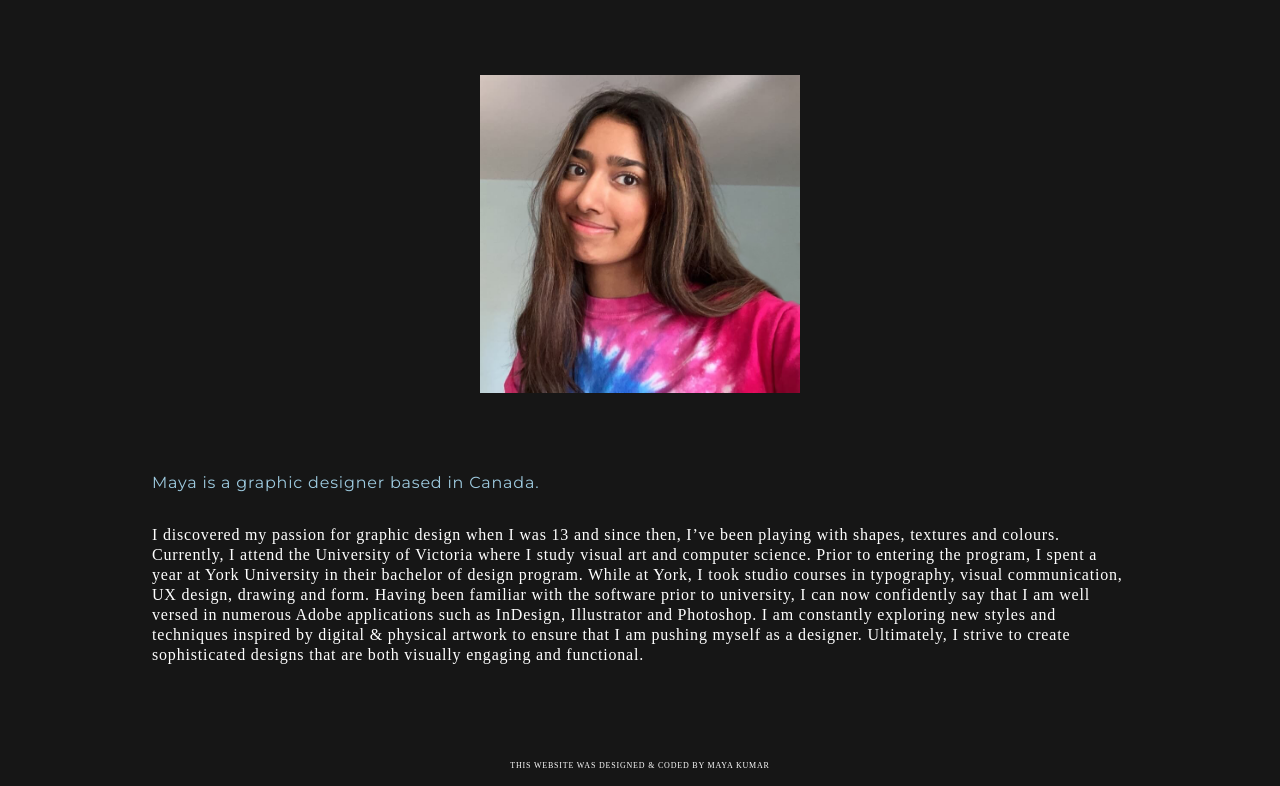
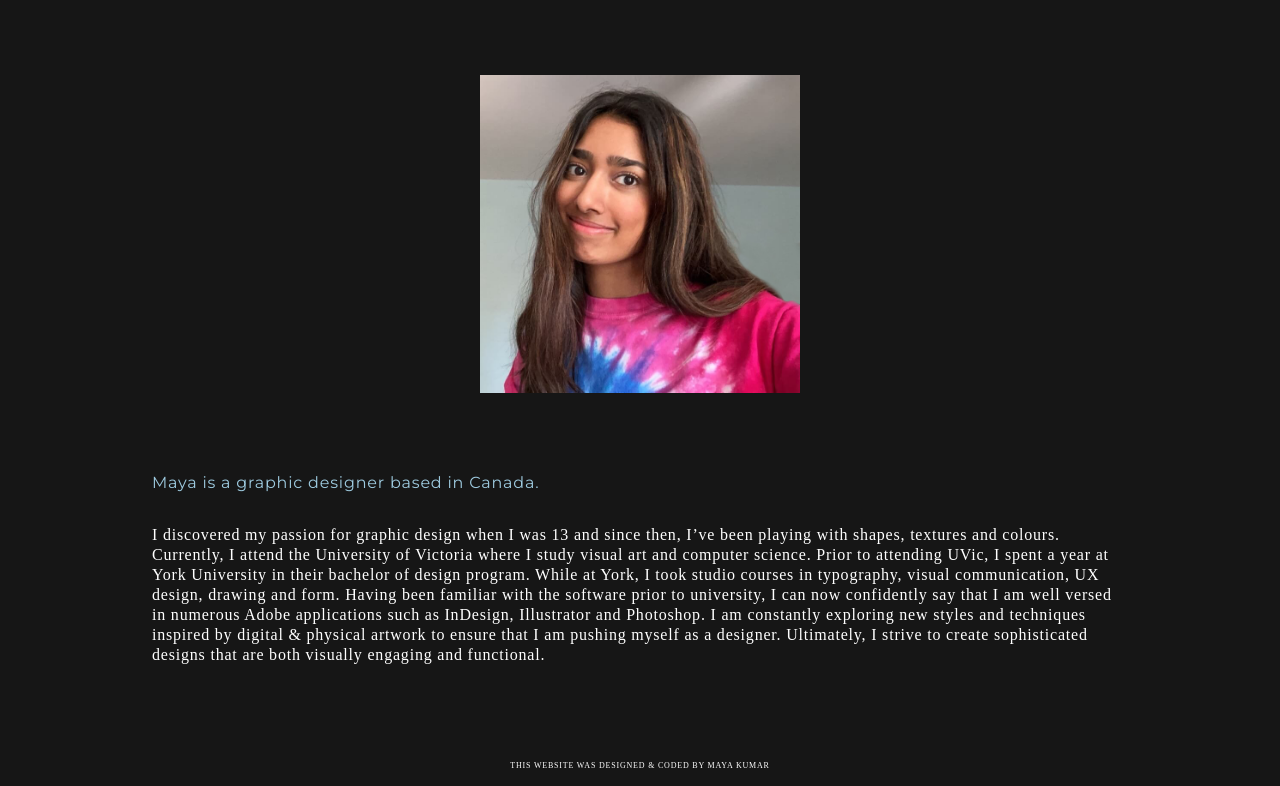
Before and after one commit to mayakumar-portfolio/mayakumar-portfolio.github.io, a plain HTML site: page portfolio/about.html in a window 1280 px wide. Shown: the part 148-934 px from the top of the page. Drawn offline with nearby package versions, Linux system fonts and the light colour scheme; a web font is replaced by a local one.

Commit message:
Update about.html

```diff
--- a/portfolio/about.html
+++ b/portfolio/about.html
@@ -85,7 +85,7 @@
 <div class="col-xs-12">
             <div class="body-text">
                 <p class="subhead-about">Maya is a graphic designer based in Canada. </p>
-                <p>I discovered my passion for graphic design when I was 13 and since then, I’ve been playing with shapes, textures and colours. Currently, I attend the University of Victoria where I study visual art and computer science. Prior to entering the program, I spent a year at York University in their bachelor of design program. While at York, I took studio courses in typography, visual communication, UX design, drawing and form. Having been familiar with the software prior to university, I can now confidently say that I am well versed in numerous Adobe applications such as InDesign, Illustrator and Photoshop. I am constantly exploring new styles and techniques inspired by digital & physical artwork to ensure that I am pushing myself as a designer. Ultimately, I strive to create sophisticated designs that are both visually engaging and functional.</p>
+                <p>I discovered my passion for graphic design when I was 13 and since then, I’ve been playing with shapes, textures and colours. Currently, I attend the University of Victoria where I study visual art and computer science. Prior to attending UVic, I spent a year at York University in their bachelor of design program. While at York, I took studio courses in typography, visual communication, UX design, drawing and form. Having been familiar with the software prior to university, I can now confidently say that I am well versed in numerous Adobe applications such as InDesign, Illustrator and Photoshop. I am constantly exploring new styles and techniques inspired by digital & physical artwork to ensure that I am pushing myself as a designer. Ultimately, I strive to create sophisticated designs that are both visually engaging and functional.</p>
             </div>
 </div>
 
```
